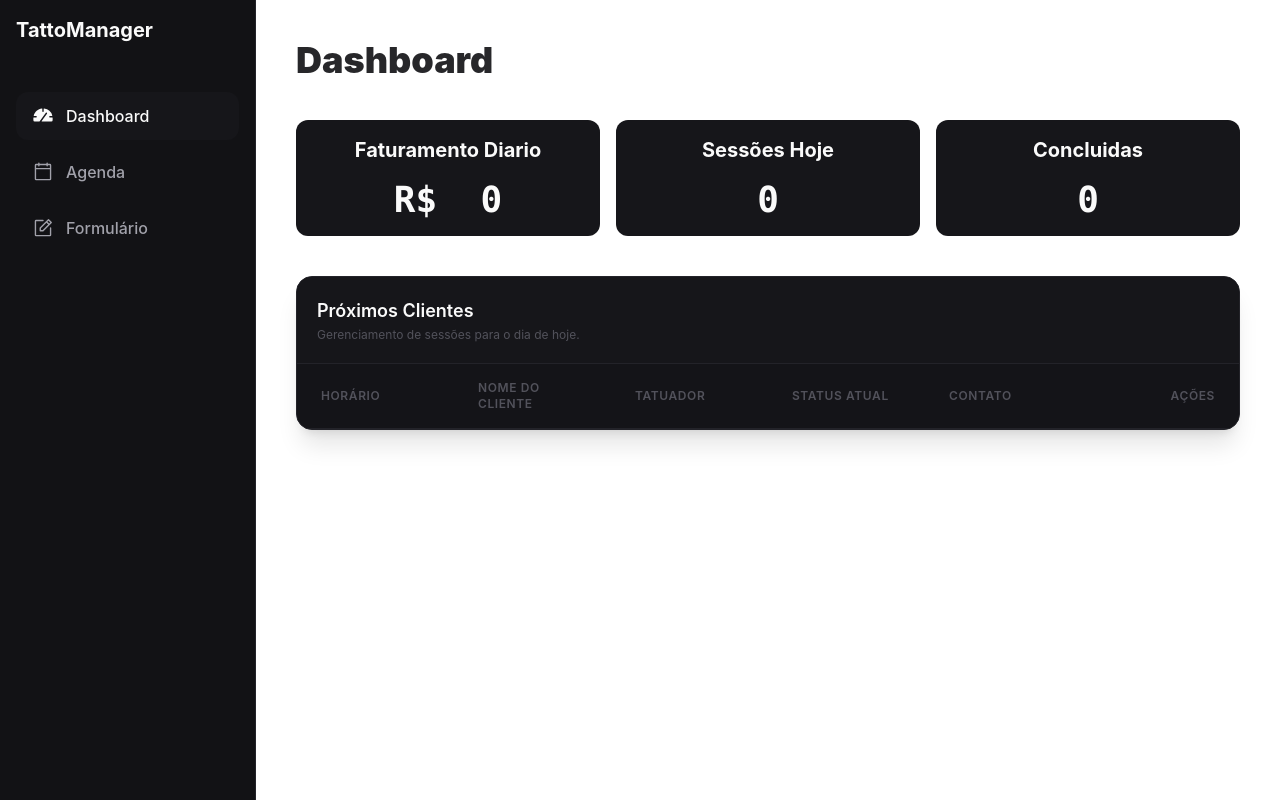
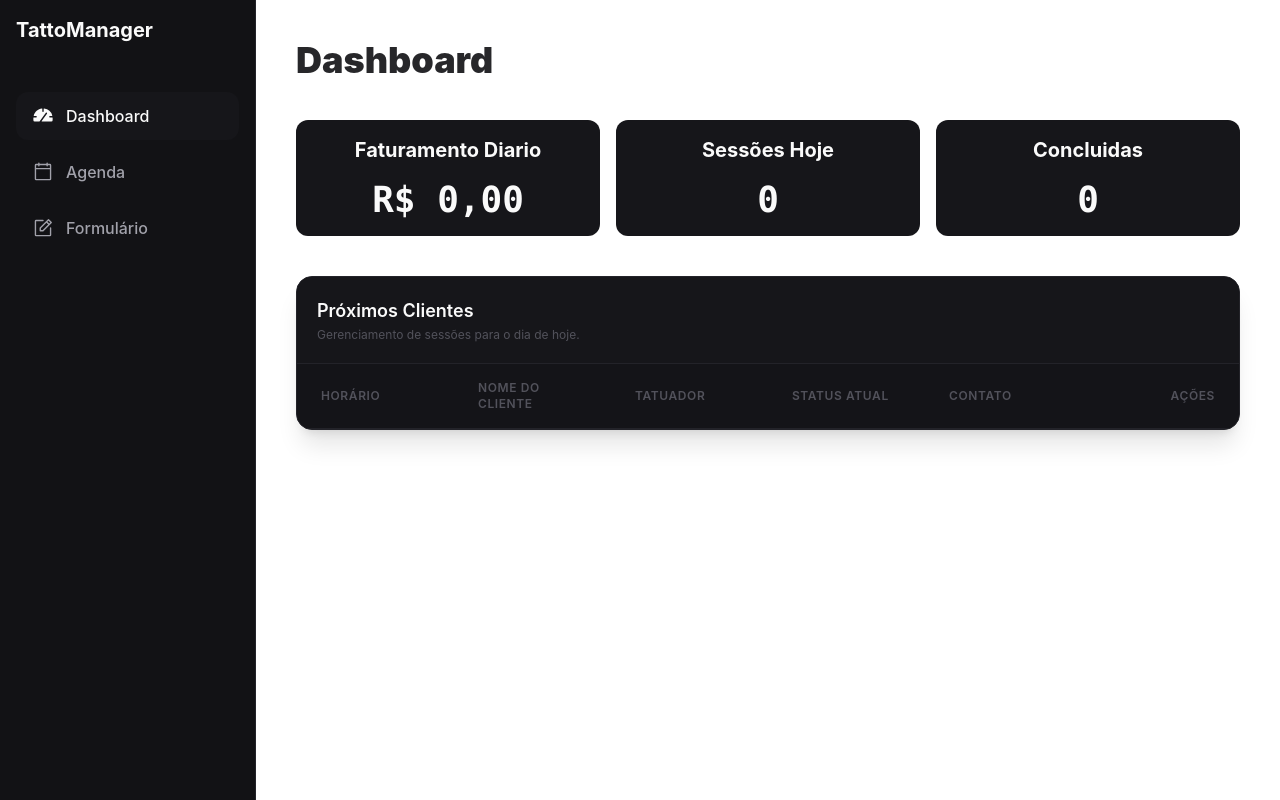
Before and after one commit to augustoteix0/TattooManager, a React (Vite) app: page / in a window 1280 px wide. Built offline with nearby package versions, Linux system fonts and the light colour scheme.

Commit message:
refactor: i changed the billing format

```diff
--- a/src/pages/Dashboard/Dashboard.tsx
+++ b/src/pages/Dashboard/Dashboard.tsx
@@ -25,10 +25,14 @@ export function Dashboard() {
     } else {
       return false
     }
-
   }).reduce((acumulador, servico) => {
         return acumulador + Number(servico.priceTattoo)
       }, 0)
+
+  const formatterInvoicing = new Intl.NumberFormat('pt-BR', {
+    style: 'currency',
+    currency: 'BRL',
+  })
 
   const todaySessions = dados.filter((item) => {
     return item.dateTattoo === dataDeHojeFormatada && item.status === 'Confirmado' || item.status === 'Concluido'
@@ -45,7 +49,7 @@ export function Dashboard() {
         <div className="cardDash">
           <h2 className="text-xl font-bold">Faturamento Diario</h2>
           <span className="text-4xl font-semibold font-mono">
-            R$&nbsp; {tattooToday}
+            {formatterInvoicing.format(tattooToday)}
           </span>
         </div>
         <div>
```
